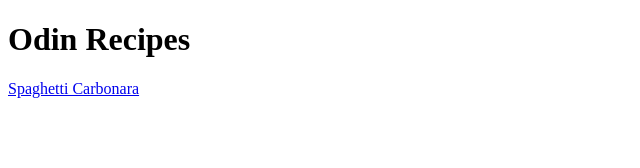
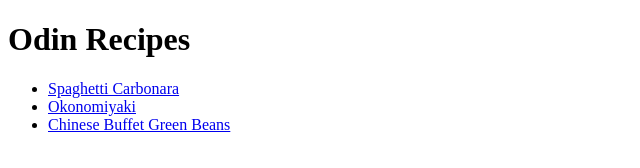
Before and after one commit to RoynevS/odin-recipes, a plain HTML site: page index.html in a window 1280 px wide. Shown: the whole page, without its empty margins (0-640 px from the left). Drawn offline with Linux system fonts and the light colour scheme.

Commit message:
Add navigation to recipe pages

```diff
--- a/index.html
+++ b/index.html
@@ -6,6 +6,10 @@
   </head>
   <body>
     <h1>Odin Recipes</h1>
-    <a href="./recipes/spaghetti-carbonara.html">Spaghetti Carbonara</a>
+    <ul>
+      <li><a href="./recipes/spaghetti-carbonara.html">Spaghetti Carbonara</a></li>
+      <li><a href="./recipes/okonomiyaki.html">Okonomiyaki</a></li>
+      <li><a href="./recipes/green-beans.html">Chinese Buffet Green Beans</a></li>
+    </ul>
   </body>
 </html>
```
